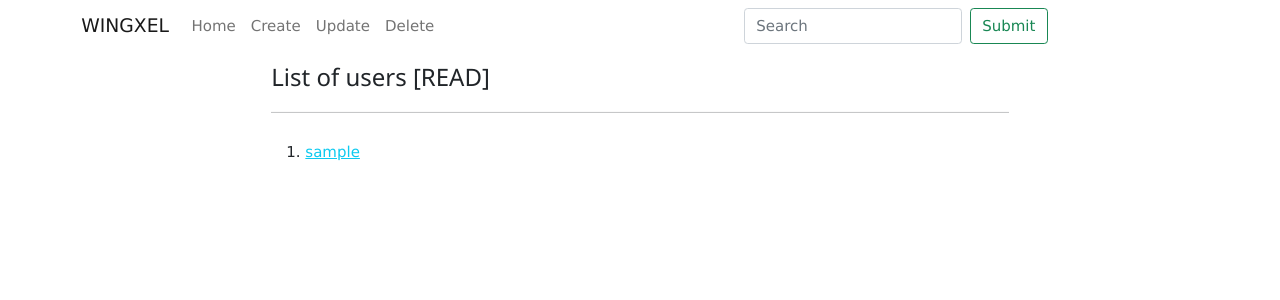
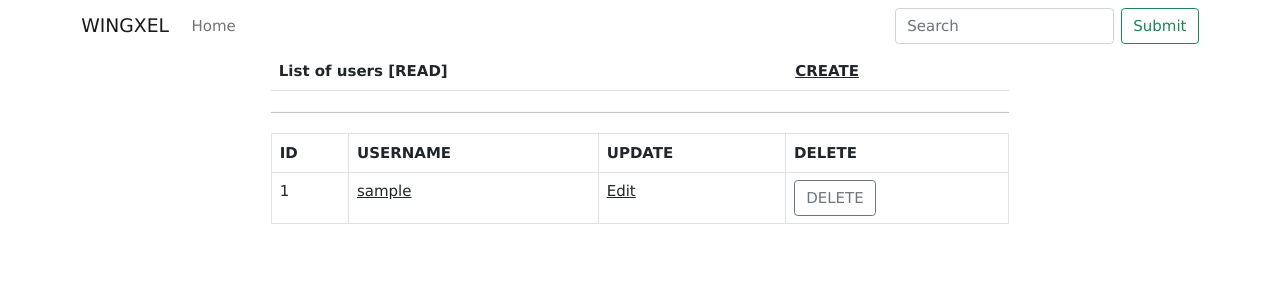
Before and after one commit to wingxel/crud-using-using-django-forms, a Django app: page / in a window 1280 px wide. Shown: the top 300 px of the page. Run offline with Django 3.2, Linux system fonts and the light colour scheme; tables that the repository leaves empty hold one stand-in row (values such as "Sample post"); lists and menus that the app fills with data are empty; some libraries are stand-ins or nearby versions.

Commit message:
Added delete item view and template

```diff
--- a/app/templates/app/includes/nav.html
+++ b/app/templates/app/includes/nav.html
@@ -1,7 +1,7 @@
 <nav>
     <div class="navbar navbar-expand-lg navbar-light">
         <div class="container">
-            <a class="navbar-brand" href="#">WINGXEL</a>
+            <a class="navbar-brand" href="{% url 'index-page' %}">WINGXEL</a>
             <button class="navbar-toggler" type="button" data-bs-toggle="collapse" arial-controls="navbarSupportedContent"  data-bs-target="#navbarSupportedContent" aria-expanded="false" aria-label="Toggle navigation">
                 <span class="navbar-toggler-icon"></span>
             </button>
@@ -10,17 +10,8 @@
                     <li class="nav-item">
                         <a class="nav-link" href="{% url 'index-page' %}">Home</a>
                     </li>
-                    <li class="nav-item">
-                        <a class="nav-link" href="{% url 'add-user' %}">Create</a>
-                    </li>
-                    <li class="nav-item">
-                        <a class="nav-link" href="#">Update</a>
-                    </li>
-                    <li class="nav-item">
-                        <a class="nav-link" href="#">Delete</a>
-                    </li>
                 </ul>
-                <form class="d-flex mx-auto" method="GET">
+                <form class="d-flex" method="GET">
                     <input type="search" class="form-control me-2" name="s" placeholder="Search" aria-label="Search" required>
                     <input type="submit" class="btn btn-outline-success" value="Submit">
                 </form>
--- a/app/templates/app/includes/table.html
+++ b/app/templates/app/includes/table.html
@@ -3,19 +3,22 @@
         <tr>
             <th>ID</th>
             <th>USERNAME</th>
-            <th>EMAIL</th>
-            <th>LOCATION</th>
-            <th>GENDER</th>
+            <th>UPDATE</th>
+            <th>DELETE</th>
         </tr>
     </thead>
     <tbody>
         {% for user in u_list %}
             <tr>
                 <td>{{ user.id }}</td>
-                <td>{{ user.username }}</td>
-                <td>{{ user.email }}</td>
-                <td>{{ user.location }}</td>
-                <td>{{ user.gender }}</td>
+                <td><a href="{% url 'details-page' user.id %}">{{ user.username }}</a></td>
+                <td><a href="{% url 'update-user' user.id %}">Edit</a></td>
+                <td>
+                    <form action="{% url 'delete-user' user.id %}" method="POST" class="form-horizontal" role="form" enctype="multipart/form-data">
+                        {% csrf_token %}
+                        <button class="btn btn-outline-secondary" type="submit">DELETE</button>
+                    </form>
+                </td>
             </tr>
         {% endfor %}
     </tbody>
--- a/app/templates/app/index.html
+++ b/app/templates/app/index.html
@@ -9,15 +9,16 @@
     <div class="container">
         <div class="row">
             <div class="col-sm-8 mx-auto">
-                <h3>List of users [READ]</h3>
+                <table class="table">
+                    <thead>
+                        <tr>
+                            <th>List of users [READ]</th>
+                            <th><a href="{% url 'add-user' %}">CREATE</a></th>
+                        </tr>
+                    </thead>
+                </table>
                 <hr>
-                <ul class="list-group list-group-flush list-group-numbered">
-                    {% for user in users_list %}
-                        <li class="list-group-item">
-                            <a class="link-info list-group-item-action" href="{% url 'details-page' user.id %}">{{ user.username }}</a>
-                        </li>
-                    {% endfor %}
-                </ul>
+                {% include "app/includes/table.html" with u_list=users_list %}
             </div>
         </div>
     </div>
--- a/app/urls.py
+++ b/app/urls.py
@@ -5,5 +5,6 @@ urlpatterns = [
     path("", views.UsersList.as_view(), name="index-page"),
     path("details/<int:pk>/", views.UserDetails.as_view(), name="details-page"),
     path("add-user/", views.CreateUser.as_view(), name="add-user"),
-    path("update-user/<int:pk>/", views.UpdateUser.as_view(), name="update-user")
+    path("update-user/<int:pk>/", views.UpdateUser.as_view(), name="update-user"),
+    path("delete/<int:pk>/", views.DeleteUser.as_view(), name="delete-user")
 ]
--- a/app/views.py
+++ b/app/views.py
@@ -1,6 +1,7 @@
 from django.views.generic import ListView, DetailView
-from django.views.generic.edit import CreateView, UpdateView
+from django.views.generic.edit import CreateView, UpdateView, DeleteView
 from app.libs.custom_forms import AddUserForm, UpdateUserForm
+from django.urls import reverse_lazy
 
 from app.models import User
 
@@ -16,12 +17,17 @@ class CreateUser(CreateView):
     form_class = AddUserForm
 
 
+class DeleteUser(DeleteView):
+    model = User
+    success_url = reverse_lazy("index-page")
+
+
 class UsersList(ListView):
     template_name = "app/index.html"
     context_object_name = "users_list"
 
     def get_queryset(self):
-        return User.objects.values("username", "id")
+        return User.objects.order_by("id").values("id", "username")
 
 
 class UserDetails(DetailView):
```
